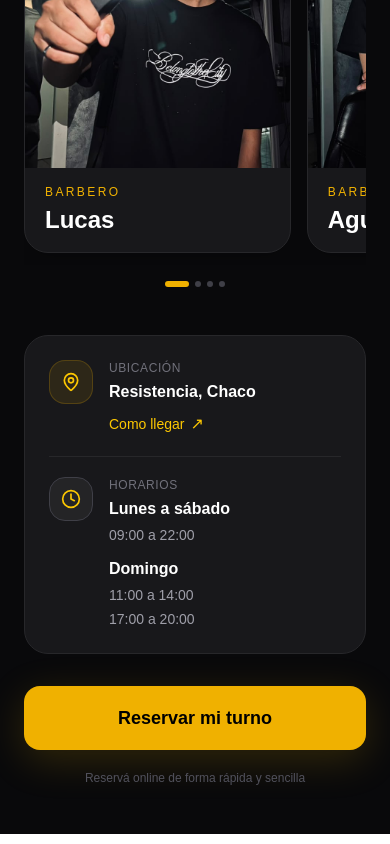
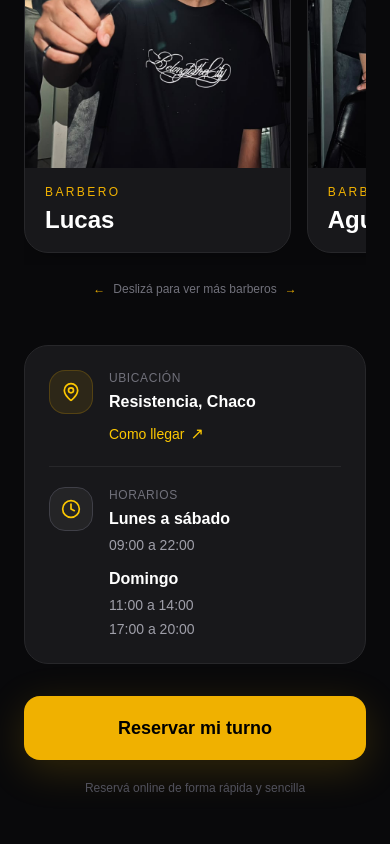
Before and after one commit to LucasVillaboa/med-turnos, a Next.js app: page /barberia in a window 390 px wide. Shown: the part 1488-2332 px from the top of the page. Built offline with nearby package versions, Linux system fonts and the light colour scheme.

Commit message:
barberia el templo

```diff
--- a/src/app/[doctor]/page.tsx
+++ b/src/app/[doctor]/page.tsx
@@ -588,29 +588,11 @@ function Barberia() {
 
           {/* INDICACIÓN MOBILE */}
 
-          <div className="mt-4 flex justify-center gap-1.5 md:hidden">
-
-            {barberos.map((barbero, index) => (
-
-              <span
-                key={barbero.nombre}
-                className={`
-                  h-1.5
-                  rounded-full
-                  transition-all
-
-                  ${
-                    index === 0
-                      ? "w-6 bg-yellow-500"
-                      : "w-1.5 bg-zinc-700"
-                  }
-                `}
-              />
-
-            ))}
-
-          </div>
-
+          <div className="mt-4 flex items-center justify-center gap-2 text-xs font-medium text-zinc-500 md:hidden">
+  <span className="text-yellow-500">←</span>
+  <span>Deslizá para ver más barberos</span>
+  <span className="text-yellow-500">→</span>
+</div>
         </div>
 
         {/* =========================
```
